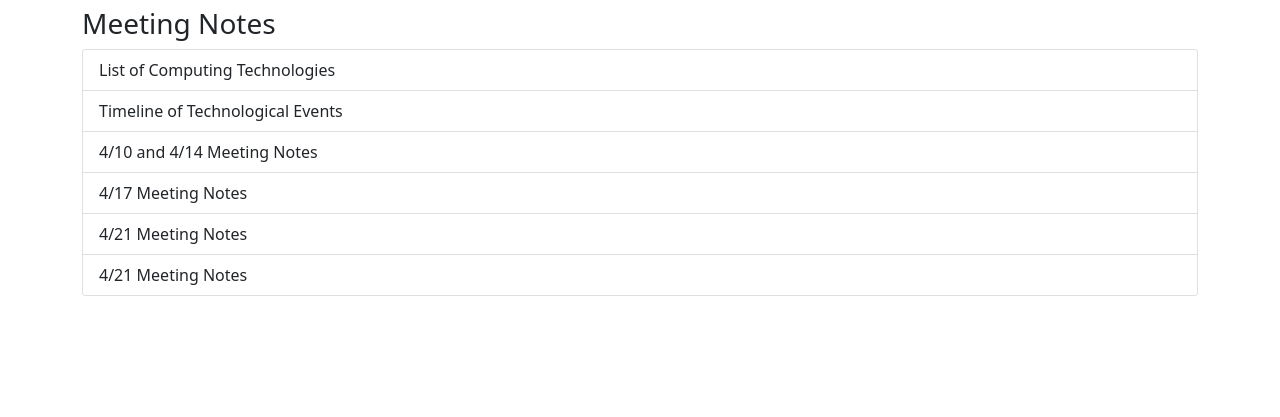
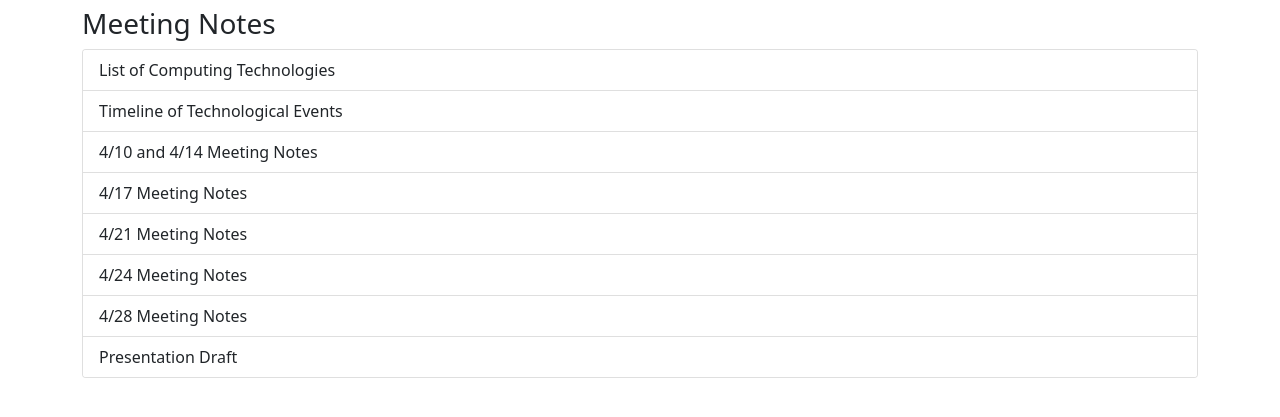
Before and after one commit to liamrathke/cs3043, a plain HTML site: page index.html in a window 1280 px wide. Shown: the part 89-506 px from the top of the page. Drawn offline with nearby package versions, Linux system fonts and the light colour scheme.

Commit message:
Adds additional meeting notes

```diff
--- a/index.html
+++ b/index.html
@@ -18,7 +18,9 @@
           <a class="list-group-item" href="https://docs.google.com/document/d/1wzUZ_sCVZxpwYIIlZ9vdkqS65CIiE71OQF4Lg7DL3RY">4/10 and 4/14 Meeting Notes</a>
           <a class="list-group-item" href="https://docs.google.com/document/d/1j3SxTxS6MFQZQGnkE97Ism521yKLkjkowtxy78RldGs">4/17 Meeting Notes</a>
           <a class="list-group-item" href="https://docs.google.com/document/d/1D2J4e5vTLmPP8_N_A9Zr2jxBOaLwAhAcAFC_vfytabE">4/21 Meeting Notes</a>
-          <a class="list-group-item" href="https://docs.google.com/document/d/1H5TS6QedtX_yJw0QHeG_tWGd7Dj4Gu7LXydBfZwAz8g">4/21 Meeting Notes</a>
+          <a class="list-group-item" href="https://docs.google.com/document/d/1H5TS6QedtX_yJw0QHeG_tWGd7Dj4Gu7LXydBfZwAz8g">4/24 Meeting Notes</a>
+          <a class="list-group-item" href="https://docs.google.com/document/d/1SJ61yJ2IcDbmKDtxaQhgwnx0XN_W_NXYV8XkqOEvUig">4/28 Meeting Notes</a>
+          <a class="list-group-item" href="https://docs.google.com/presentation/d/1631_G32WdzOQS-AL1ykBl8jhxVwzwtVK8GRBLIPavb4">Presentation Draft</a>
         </ul>
       </div>
     </div>
```
